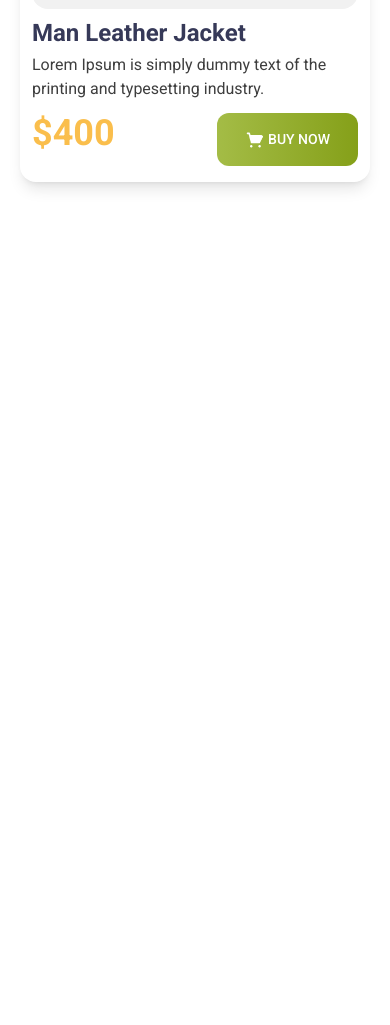
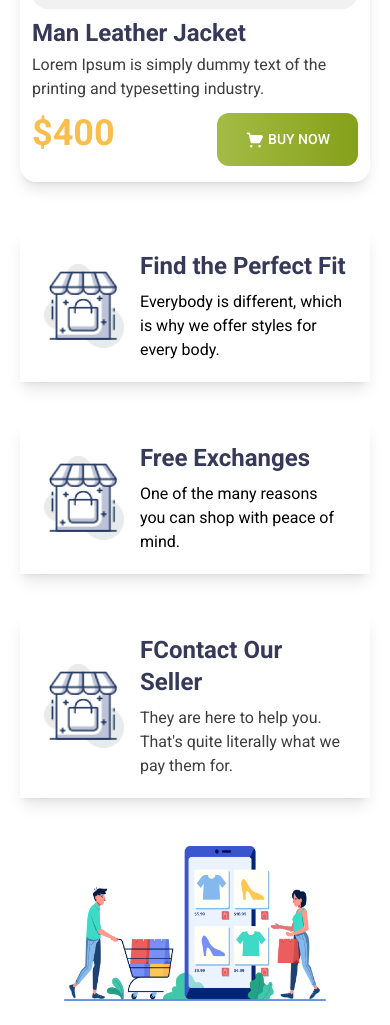
Before and after one commit to Abu-Al-Maruf/penguin-tailwind-css, a plain HTML site: page index.html in a window 390 px wide. Shown: the part 3742-4767 px from the top of the page. Before the commit the page ends 3948 px from the top, so only its background shows below. Drawn offline with nearby package versions, Linux system fonts and the light colour scheme.

Commit message:
mobile responsive done

```diff
--- a/index.html
+++ b/index.html
@@ -291,6 +291,50 @@
 
     </main>
 
+    <!-- footer section -->
+    <footer class="flex md:flex-row flex-col justify-between items-center py-6 px-5 sm:px-32 sm:py-11 max-w-7xl mx-auto">
+
+      <div class="basis-2/5">
+
+        <div class="flex items-center justify-between shadow-lg py-5 px-6">
+          <img class="w-20 inline" src="./images/icons/house.png" alt="#">
+
+         <div class="ml-4">
+          <h3 class="mb-2 font-bold text-2xl text-[#363958]">Find the Perfect Fit</h3>
+          <p>Everybody is different, which is why we
+            offer styles for every body.</p>
+         </div>
+        </div>
+
+        <div class="mt-10 flex items-center justify-between shadow-lg py-5 px-6">
+          <img class="w-20 inline" src="./images/icons/house.png" alt="#">
+
+         <div class="ml-4">
+          <h3 class="mb-2 font-bold text-2xl text-[#363958]">Free Exchanges</h3>
+          <p>One of the many reasons you can shop
+            with peace of mind.</p>
+         </div>
+        </div>
+
+        <div class="mt-10 flex items-center justify-between shadow-lg py-5 px-6">
+          <img class="w-20 inline" src="./images/icons/house.png" alt="#">
+
+         <div class="ml-4">
+          <h3 class="mb-2 font-bold text-2xl text-[#363958]">FContact Our Seller</h3>
+          <p class="text-[#3E3E3E] font-normal text-base leading-6">They are here to help you. That's quite
+            literally what we pay them for.</p>
+         </div>
+        </div>
+
+
+      </div>
+
+      <div class="mt-12 basis-3/5 flex justify-center md:justify-end">
+        <img class="w-3/4" src="./images/shopping.png" alt="">
+      </div>
+
+    </footer>
+
 
 
 
```
